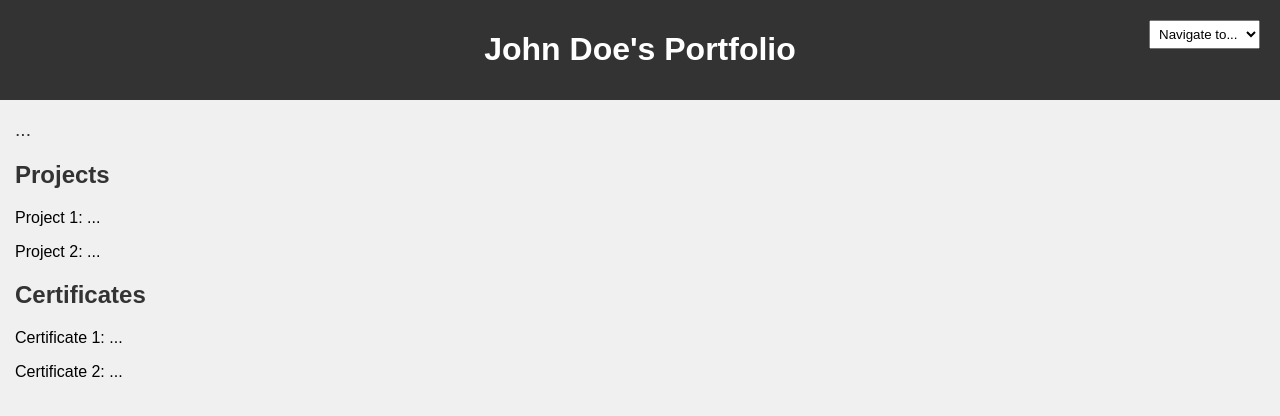
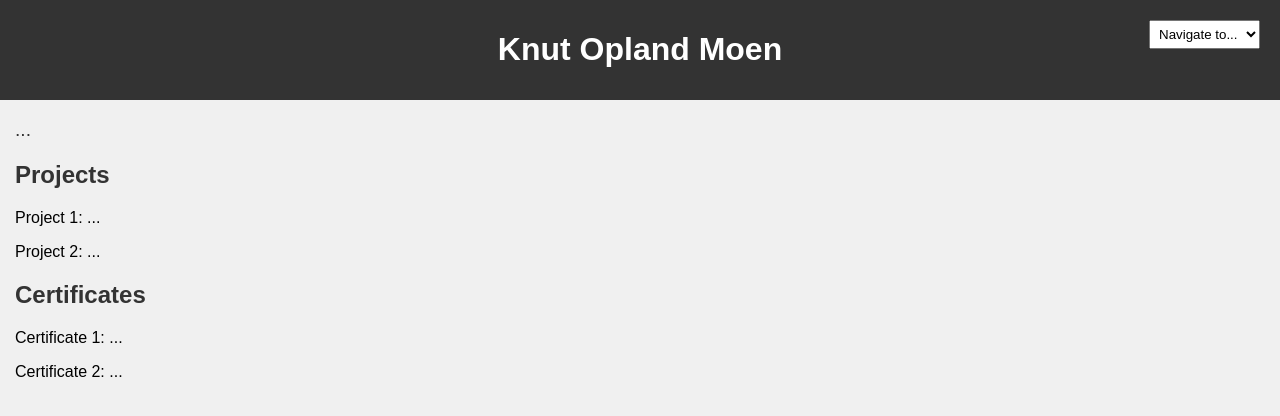
Before and after one commit to KnutOplandMoen/KnutOplandMoen, a plain HTML site: page index.html in a window 1280 px wide. Drawn offline with Linux system fonts and the light colour scheme.

Commit message:
Update index.html

```diff
--- a/index.html
+++ b/index.html
@@ -46,7 +46,7 @@
 </head>
 <body>
     <div class="header">
-        <h1>John Doe's Portfolio</h1>
+        <h1>Knut Opland Moen</h1>
         <div class="dropdown">
             <select id="pageSelect" onchange="navigateToPage()">
                 <option value="">Navigate to...</option>
```
